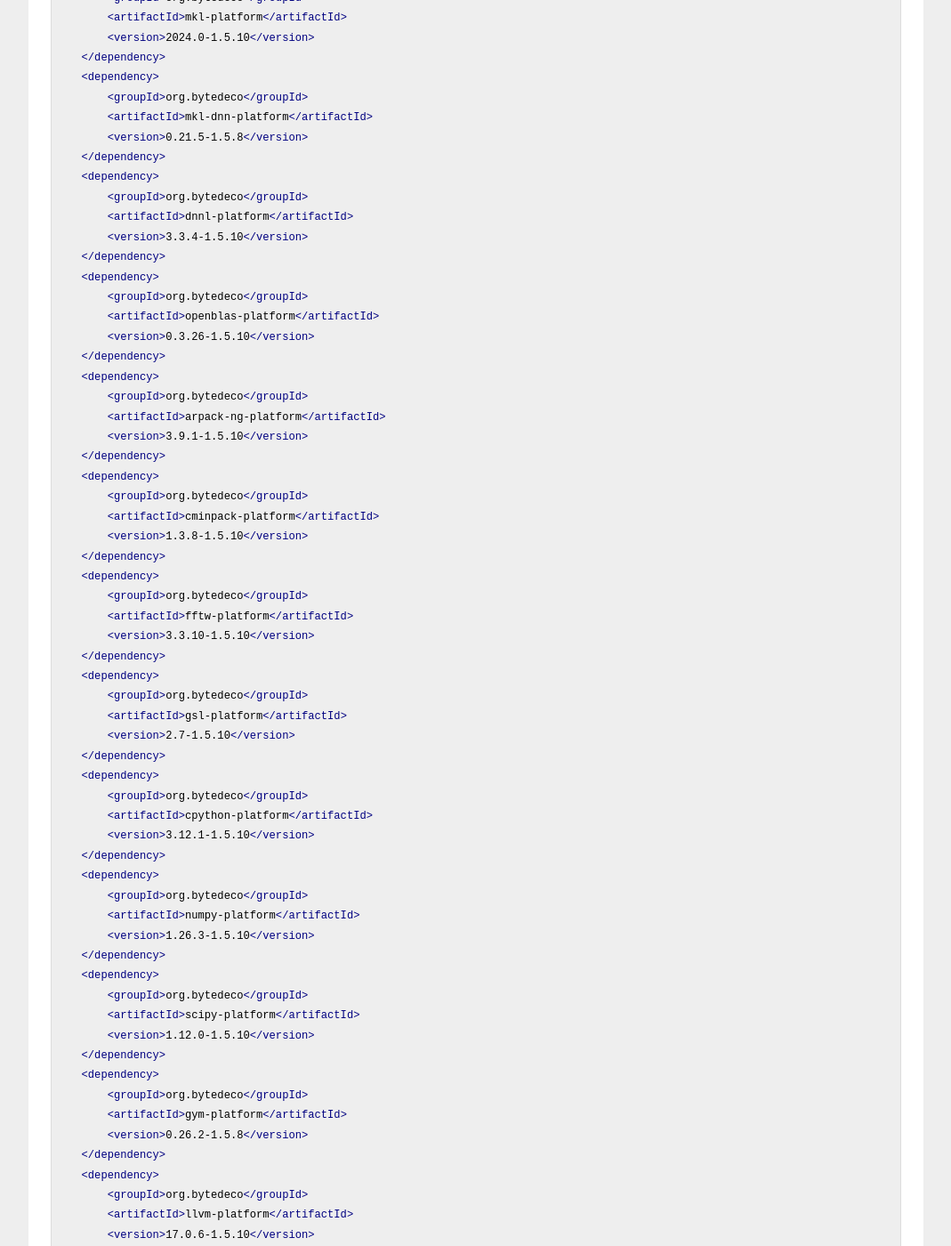
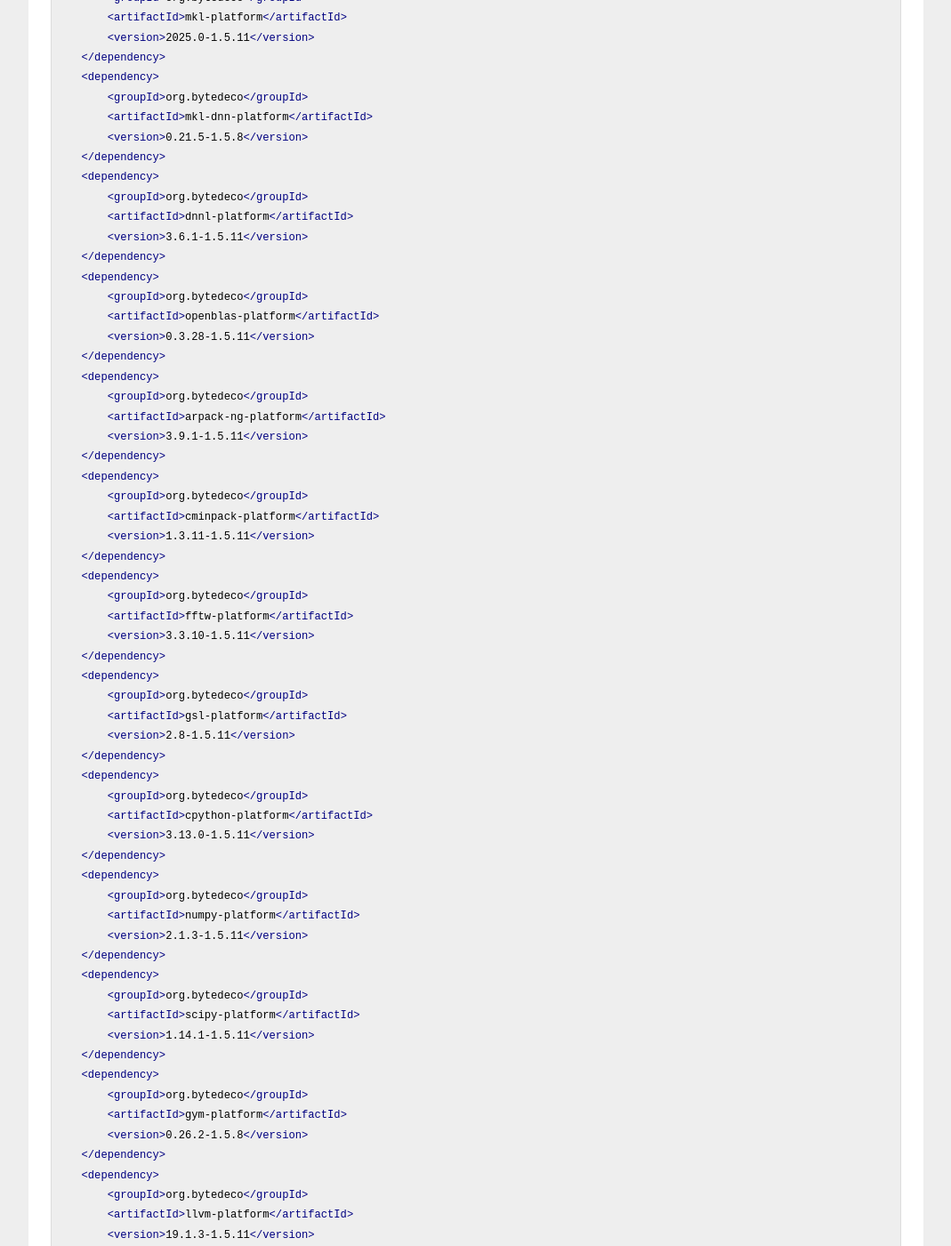
Before and after one commit to bytedeco/bytedeco.github.io, a Jekyll site: the page built from download/index.md, in a window 1280 px wide and 1400 px high, scrolled down 2611 px. Shown: the whole window at 89% size, without its empty margins (105-1174 px from the left). Built offline with Jekyll 4.4.1, drawn with Linux system fonts in a browser that asks for light colours; some of the changed text lies outside the part shown.

Commit message:
Update links and presets for version 1.5.11

````diff
--- a/download/index.md
+++ b/download/index.md
@@ -18,18 +18,18 @@ Here is a sample list of dependencies that you can use as base for your own `pom
     <dependency>
         <groupId>org.bytedeco</groupId>
         <artifactId>javacpp-platform</artifactId>
-        <version>1.5.10</version>
+        <version>1.5.11</version>
     </dependency>
 
     <dependency>
         <groupId>org.bytedeco</groupId>
         <artifactId>opencv-platform</artifactId>
-        <version>4.9.0-1.5.10</version>
+        <version>4.10.0-1.5.11</version>
     </dependency>
     <dependency>
         <groupId>org.bytedeco</groupId>
         <artifactId>ffmpeg-platform</artifactId>
-        <version>6.1.1-1.5.10</version>
+        <version>7.1-1.5.11</version>
     </dependency>
     <dependency>
         <groupId>org.bytedeco</groupId>
@@ -39,7 +39,7 @@ Here is a sample list of dependencies that you can use as base for your own `pom
     <dependency>
         <groupId>org.bytedeco</groupId>
         <artifactId>spinnaker-platform</artifactId>
-        <version>3.0.0.118-1.5.9</version>
+        <version>4.0.0.116-1.5.11</version>
     </dependency>
     <dependency>
         <groupId>org.bytedeco</groupId>
@@ -109,7 +109,7 @@ Here is a sample list of dependencies that you can use as base for your own `pom
     <dependency>
         <groupId>org.bytedeco</groupId>
         <artifactId>mkl-platform</artifactId>
-        <version>2024.0-1.5.10</version>
+        <version>2025.0-1.5.11</version>
     </dependency>
     <dependency>
         <groupId>org.bytedeco</groupId>
@@ -119,47 +119,47 @@ Here is a sample list of dependencies that you can use as base for your own `pom
     <dependency>
         <groupId>org.bytedeco</groupId>
         <artifactId>dnnl-platform</artifactId>
-        <version>3.3.4-1.5.10</version>
+        <version>3.6.1-1.5.11</version>
     </dependency>
     <dependency>
         <groupId>org.bytedeco</groupId>
         <artifactId>openblas-platform</artifactId>
-        <version>0.3.26-1.5.10</version>
+        <version>0.3.28-1.5.11</version>
     </dependency>
     <dependency>
         <groupId>org.bytedeco</groupId>
         <artifactId>arpack-ng-platform</artifactId>
-        <version>3.9.1-1.5.10</version>
+        <version>3.9.1-1.5.11</version>
     </dependency>
     <dependency>
         <groupId>org.bytedeco</groupId>
         <artifactId>cminpack-platform</artifactId>
-        <version>1.3.8-1.5.10</version>
+        <version>1.3.11-1.5.11</version>
     </dependency>
     <dependency>
         <groupId>org.bytedeco</groupId>
         <artifactId>fftw-platform</artifactId>
-        <version>3.3.10-1.5.10</version>
+        <version>3.3.10-1.5.11</version>
     </dependency>
     <dependency>
         <groupId>org.bytedeco</groupId>
         <artifactId>gsl-platform</artifactId>
-        <version>2.7-1.5.10</version>
+        <version>2.8-1.5.11</version>
     </dependency>
     <dependency>
         <groupId>org.bytedeco</groupId>
         <artifactId>cpython-platform</artifactId>
-        <version>3.12.1-1.5.10</version>
+        <version>3.13.0-1.5.11</version>
     </dependency>
     <dependency>
         <groupId>org.bytedeco</groupId>
         <artifactId>numpy-platform</artifactId>
-        <version>1.26.3-1.5.10</version>
+        <version>2.1.3-1.5.11</version>
     </dependency>
     <dependency>
         <groupId>org.bytedeco</groupId>
         <artifactId>scipy-platform</artifactId>
-        <version>1.12.0-1.5.10</version>
+        <version>1.14.1-1.5.11</version>
     </dependency>
     <dependency>
         <groupId>org.bytedeco</groupId>
@@ -169,12 +169,12 @@ Here is a sample list of dependencies that you can use as base for your own `pom
     <dependency>
         <groupId>org.bytedeco</groupId>
         <artifactId>llvm-platform</artifactId>
-        <version>17.0.6-1.5.10</version>
+        <version>19.1.3-1.5.11</version>
     </dependency>
     <dependency>
         <groupId>org.bytedeco</groupId>
         <artifactId>libffi-platform</artifactId>
-        <version>3.4.4-1.5.10</version>
+        <version>3.4.6-1.5.11</version>
     </dependency>
     <dependency>
         <groupId>org.bytedeco</groupId>
@@ -184,17 +184,17 @@ Here is a sample list of dependencies that you can use as base for your own `pom
     <dependency>
         <groupId>org.bytedeco</groupId>
         <artifactId>libraw-platform</artifactId>
-        <version>0.21.1-1.5.9</version>
+        <version>0.21.2-1.5.11</version>
     </dependency>
     <dependency>
         <groupId>org.bytedeco</groupId>
         <artifactId>leptonica-platform</artifactId>
-        <version>1.84.1-1.5.10</version>
+        <version>1.85.0-1.5.11</version>
     </dependency>
     <dependency>
         <groupId>org.bytedeco</groupId>
         <artifactId>tesseract-platform</artifactId>
-        <version>5.3.4-1.5.10</version>
+        <version>5.5.0-1.5.11</version>
     </dependency>
     <dependency>
         <groupId>org.bytedeco</groupId>
@@ -209,17 +209,17 @@ Here is a sample list of dependencies that you can use as base for your own `pom
     <dependency>
         <groupId>org.bytedeco</groupId>
         <artifactId>cuda-platform</artifactId>
-        <version>12.3-8.9-1.5.10</version>
+        <version>12.6-9.5-1.5.11</version>
     </dependency>
     <dependency>
         <groupId>org.bytedeco</groupId>
         <artifactId>nvcodec-platform</artifactId>
-        <version>12.1.14-1.5.10</version>
+        <version>12.2.72-1.5.11</version>
     </dependency>
     <dependency>
         <groupId>org.bytedeco</groupId>
         <artifactId>opencl-platform</artifactId>
-        <version>3.0-1.5.10</version>
+        <version>3.0-1.5.11</version>
     </dependency>
     <dependency>
         <groupId>org.bytedeco</groupId>
@@ -229,12 +229,12 @@ Here is a sample list of dependencies that you can use as base for your own `pom
     <dependency>
         <groupId>org.bytedeco</groupId>
         <artifactId>pytorch-platform</artifactId>
-        <version>2.1.2-1.5.10</version>
+        <version>2.5.1-1.5.11</version>
     </dependency>
     <dependency>
         <groupId>org.bytedeco</groupId>
         <artifactId>sentencepiece-platform</artifactId>
-        <version>0.1.99-1.5.10</version>
+        <version>0.2.0-1.5.11</version>
     </dependency>
     <dependency>
         <groupId>org.bytedeco</groupId>
@@ -244,17 +244,17 @@ Here is a sample list of dependencies that you can use as base for your own `pom
     <dependency>
         <groupId>org.bytedeco</groupId>
         <artifactId>tensorflow-lite-platform</artifactId>
-        <version>2.15.0-1.5.10</version>
+        <version>2.18.0-1.5.11</version>
     </dependency>
     <dependency>
         <groupId>org.bytedeco</groupId>
         <artifactId>tensorrt-platform</artifactId>
-        <version>8.6-1.5.10</version>
+        <version>10.6-1.5.11</version>
     </dependency>
     <dependency>
         <groupId>org.bytedeco</groupId>
         <artifactId>tritonserver-platform</artifactId>
-        <version>2.41-1.5.10</version>
+        <version>2.51.0-1.5.11</version>
     </dependency>
     <dependency>
         <groupId>org.bytedeco</groupId>
@@ -269,7 +269,7 @@ Here is a sample list of dependencies that you can use as base for your own `pom
     <dependency>
         <groupId>org.bytedeco</groupId>
         <artifactId>onnx-platform</artifactId>
-        <version>1.15.0-1.5.10</version>
+        <version>1.17.0-1.5.11</version>
     </dependency>
     <dependency>
         <groupId>org.bytedeco</groupId>
@@ -279,17 +279,17 @@ Here is a sample list of dependencies that you can use as base for your own `pom
     <dependency>
         <groupId>org.bytedeco</groupId>
         <artifactId>onnxruntime-platform</artifactId>
-        <version>1.16.3-1.5.10</version>
+        <version>1.20.0-1.5.11</version>
     </dependency>
     <dependency>
         <groupId>org.bytedeco</groupId>
         <artifactId>tvm-platform</artifactId>
-        <version>0.14.0-1.5.10</version>
+        <version>0.18.0-1.5.11</version>
     </dependency>
     <dependency>
         <groupId>org.bytedeco</groupId>
         <artifactId>bullet-platform</artifactId>
-        <version>3.25-1.5.10</version>
+        <version>3.25-1.5.11</version>
     </dependency>
     <dependency>
         <groupId>org.bytedeco</groupId>
@@ -319,14 +319,14 @@ Here is a sample list of dependencies that you can use as base for your own `pom
     <dependency>
         <groupId>org.bytedeco</groupId>
         <artifactId>systems-platform</artifactId>
-        <version>1.5.10</version>
+        <version>1.5.11</version>
     </dependency>
 
     <!-- Additional dependencies required to use CUDA, cuDNN, NCCL, and TensorRT -->
     <dependency>
         <groupId>org.bytedeco</groupId>
         <artifactId>opencv-platform-gpu</artifactId>
-        <version>4.9.0-1.5.10</version>
+        <version>4.10.0-1.5.11</version>
     </dependency>
     <dependency>
         <groupId>org.bytedeco</groupId>
@@ -341,7 +341,7 @@ Here is a sample list of dependencies that you can use as base for your own `pom
     <dependency>
         <groupId>org.bytedeco</groupId>
         <artifactId>pytorch-platform-gpu</artifactId>
-        <version>2.1.2-1.5.10</version>
+        <version>2.5.1-1.5.11</version>
     </dependency>
     <dependency>
         <groupId>org.bytedeco</groupId>
@@ -351,12 +351,12 @@ Here is a sample list of dependencies that you can use as base for your own `pom
     <dependency>
         <groupId>org.bytedeco</groupId>
         <artifactId>onnxruntime-platform-gpu</artifactId>
-        <version>1.16.3-1.5.10</version>
+        <version>1.20.0-1.5.11</version>
     </dependency>
     <dependency>
         <groupId>org.bytedeco</groupId>
         <artifactId>tvm-platform-gpu</artifactId>
-        <version>0.14.0-1.5.10</version>
+        <version>0.18.0-1.5.11</version>
     </dependency>
 
     <!-- Optional dependencies to load Python-enabled builds -->
@@ -375,24 +375,24 @@ Here is a sample list of dependencies that you can use as base for your own `pom
     <dependency>
         <groupId>org.bytedeco</groupId>
         <artifactId>cuda-platform-redist</artifactId>
-        <version>12.3-8.9-1.5.10</version>
+        <version>12.6-9.5-1.5.11</version>
     </dependency>
     <dependency>
         <groupId>org.bytedeco</groupId>
         <artifactId>tensorrt-platform-redist</artifactId>
-        <version>8.6-1.5.10</version>
+        <version>10.6-1.5.11</version>
     </dependency>
 
     <!-- Additional dependencies to use bundled full version of MKL -->
     <dependency>
         <groupId>org.bytedeco</groupId>
         <artifactId>mkl-platform-redist</artifactId>
-        <version>2024.0-1.5.10</version>
+        <version>2025.0-1.5.11</version>
     </dependency>
 
     <dependency>
         <groupId>org.bytedeco</groupId>
         <artifactId>javacv-platform</artifactId>
-        <version>1.5.10</version>
+        <version>1.5.11</version>
     </dependency>
 ```
````
Also changed, not shown: builds/index.md (+4 -4 lines).
